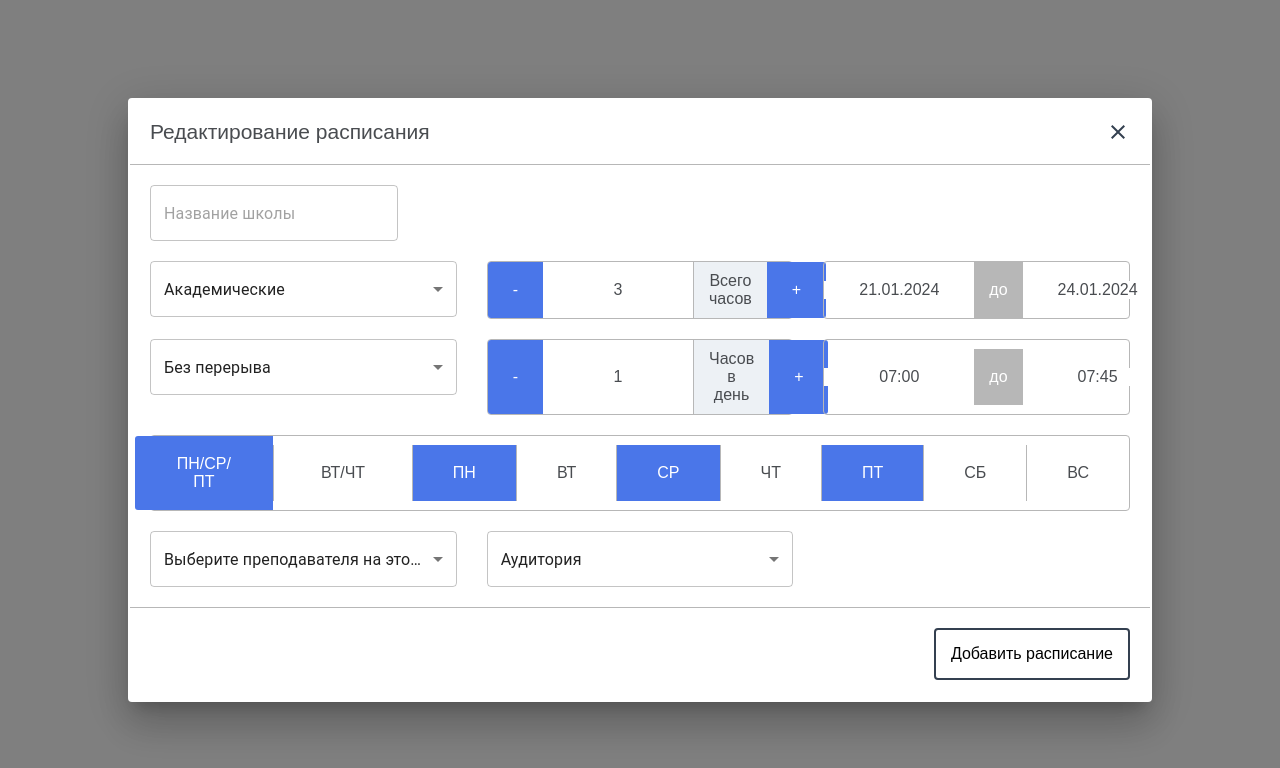
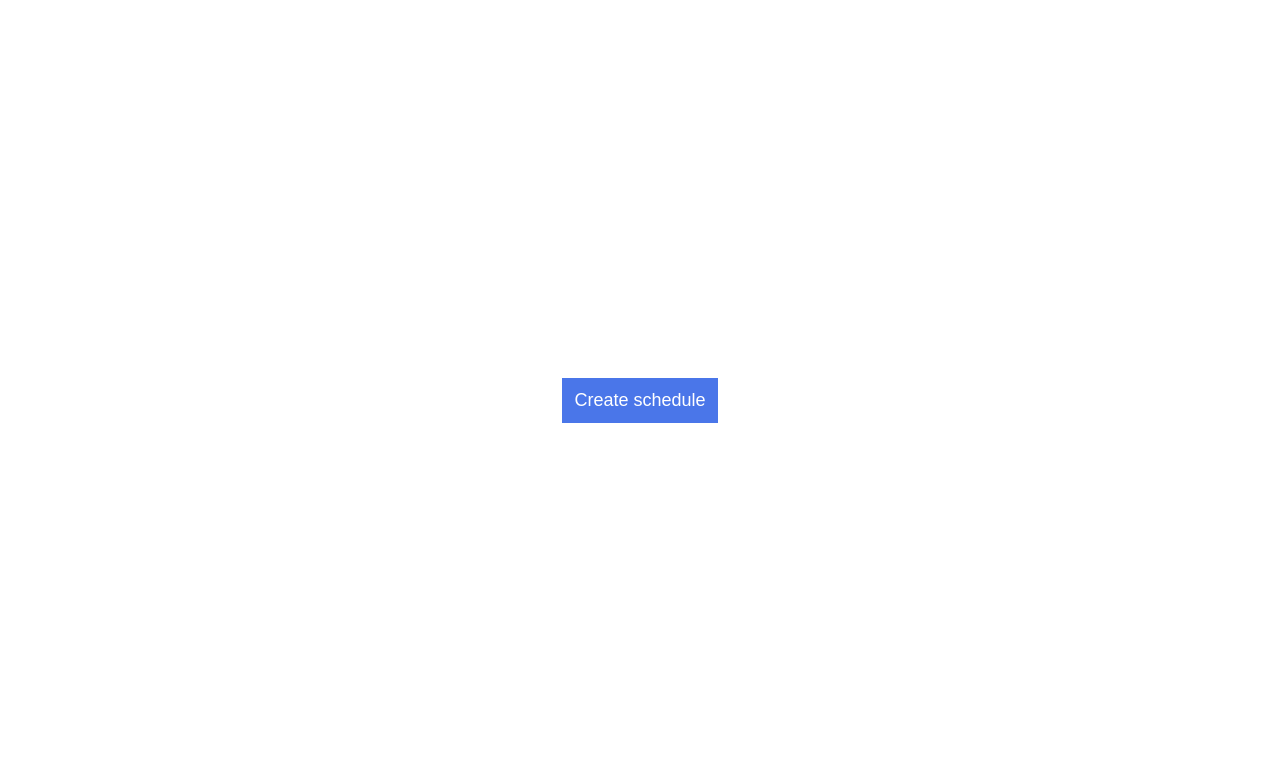
Before and after one commit to aliona-kragel/test-schedule, a React (Create React App) app: page / in a window 1280 px wide. Shown: the top 768 px of the page. Built offline with nearby package versions, Linux system fonts and the light colour scheme.

Commit message:
Update project description in README

```diff
--- a/src/App.js
+++ b/src/App.js
@@ -4,7 +4,7 @@ import styles from "./styles/styles.module.scss";
 import ScheduleModal from "./components/ScheduleModal";
 
 function App() {
-  const [open, setOpen] = useState(true);
+  const [open, setOpen] = useState(false);
   const handleClick = () => {
     setOpen(true);
   }
@@ -12,7 +12,7 @@ function App() {
   return (
     <div className={styles.app}>
       <ShowModalBtn onClick={handleClick}>
-        Show modal
+        Create schedule
       </ShowModalBtn>
       <ScheduleModal open={open} setOpen={setOpen} />
     </div>
```
Also changed, not shown: 1 other file (tests, documents, lock files or other folders).
